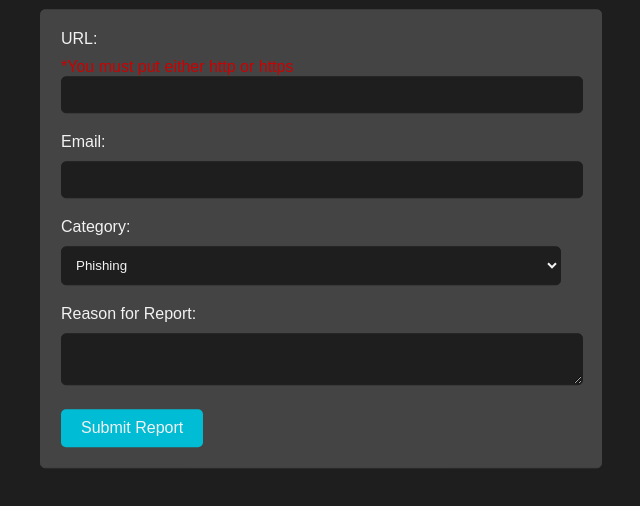
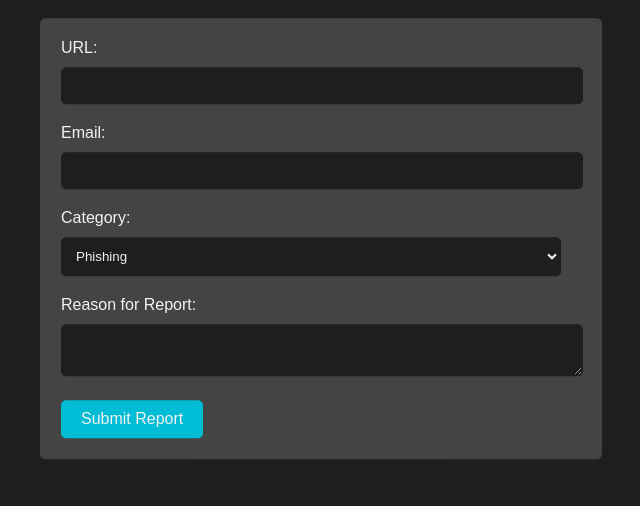
Before and after one commit to thecrazytech1/Scam-Site-Auto-Reporter, a plain HTML site: page index.html in a window 1280 px wide. Shown: the part 190-696 px from the top of the page, without its empty margins (319-959 px from the left). Drawn offline with Linux system fonts and the light colour scheme.

Commit message:
Update index.html

```diff
--- a/index.html
+++ b/index.html
@@ -11,7 +11,6 @@
 
       <form id="form" method="post">
         <label for="url">URL:</label>
-        <span>*You must put either http or https</span>
         <input type="text" name="url" id="url" required />
         <br />
         <label for="url">Email:</label>
```
